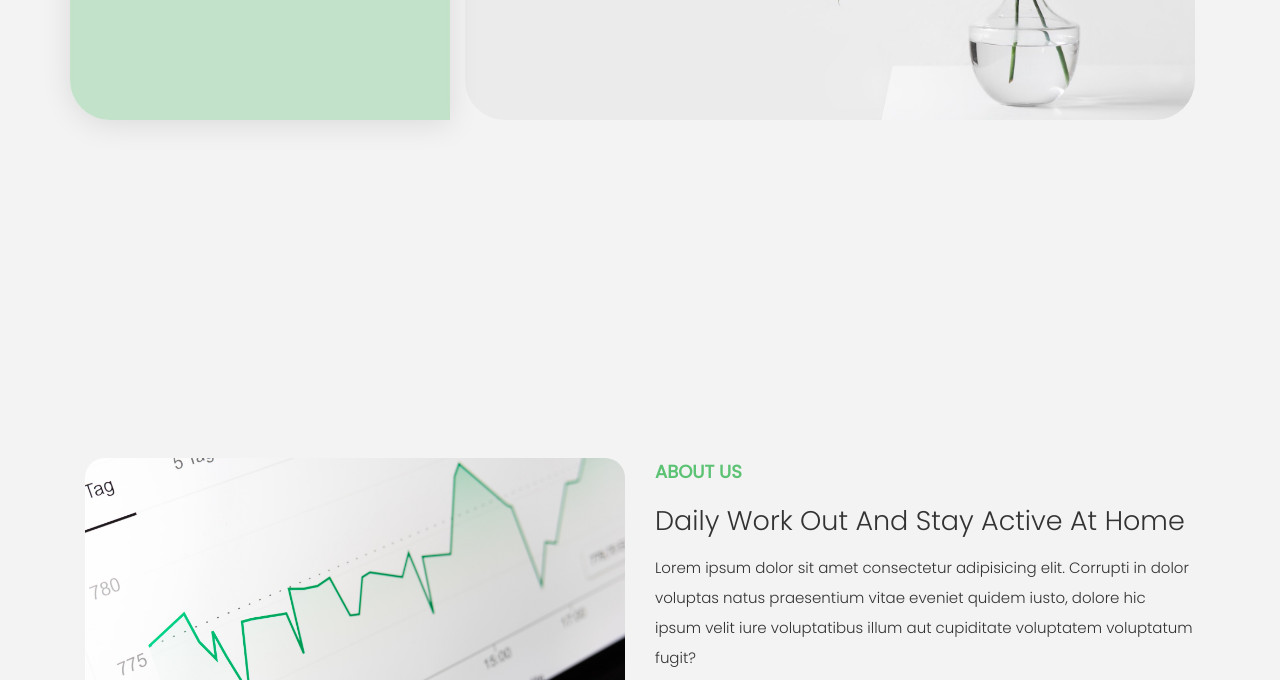
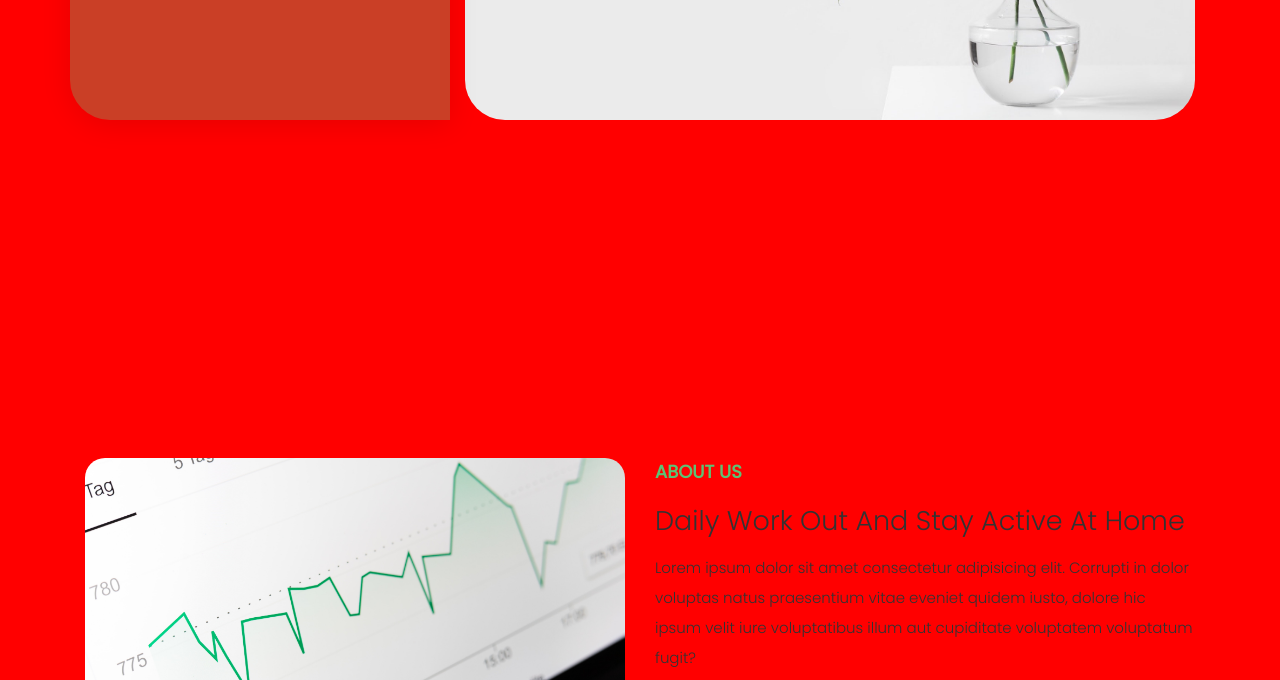
Before and after one commit to walid1921/Bank-web, a website built with Parcel: page index.html in a window 1280 px wide. Shown: the part 539-1219 px from the top of the page. Built offline with nearby package versions, Linux system fonts and the light colour scheme; a web font is replaced by a local one.

```diff
--- a/package.json
+++ b/package.json
@@ -4,6 +4,7 @@
   "description": "Landing page for bank",
   "default": "index.html",
   "scripts": {
+    "compile:sass": "node-sass sass/style.sass css/main.css -w",
     "start": "parcel index.html",
     "build": "parcel build index.html --dist-dir ./dist"
   },
@@ -12,5 +13,8 @@
   "devDependencies": {
     "node-sass": "^8.0.0",
     "parcel": "^2.8.2"
+  },
+  "dependencies": {
+    "live-server": "^1.2.2"
   }
 }
--- a/sass/style.sass
+++ b/sass/style.sass
@@ -59,7 +59,7 @@
     font-weight: 300
     color: $text-color
     line-height: 1,9
-    background-color: $bg-color
+    background-color: red
 
 // ! GENERAL ELEMENTS
 section
```
Also changed, not shown: css/main.css, 1 other file.
